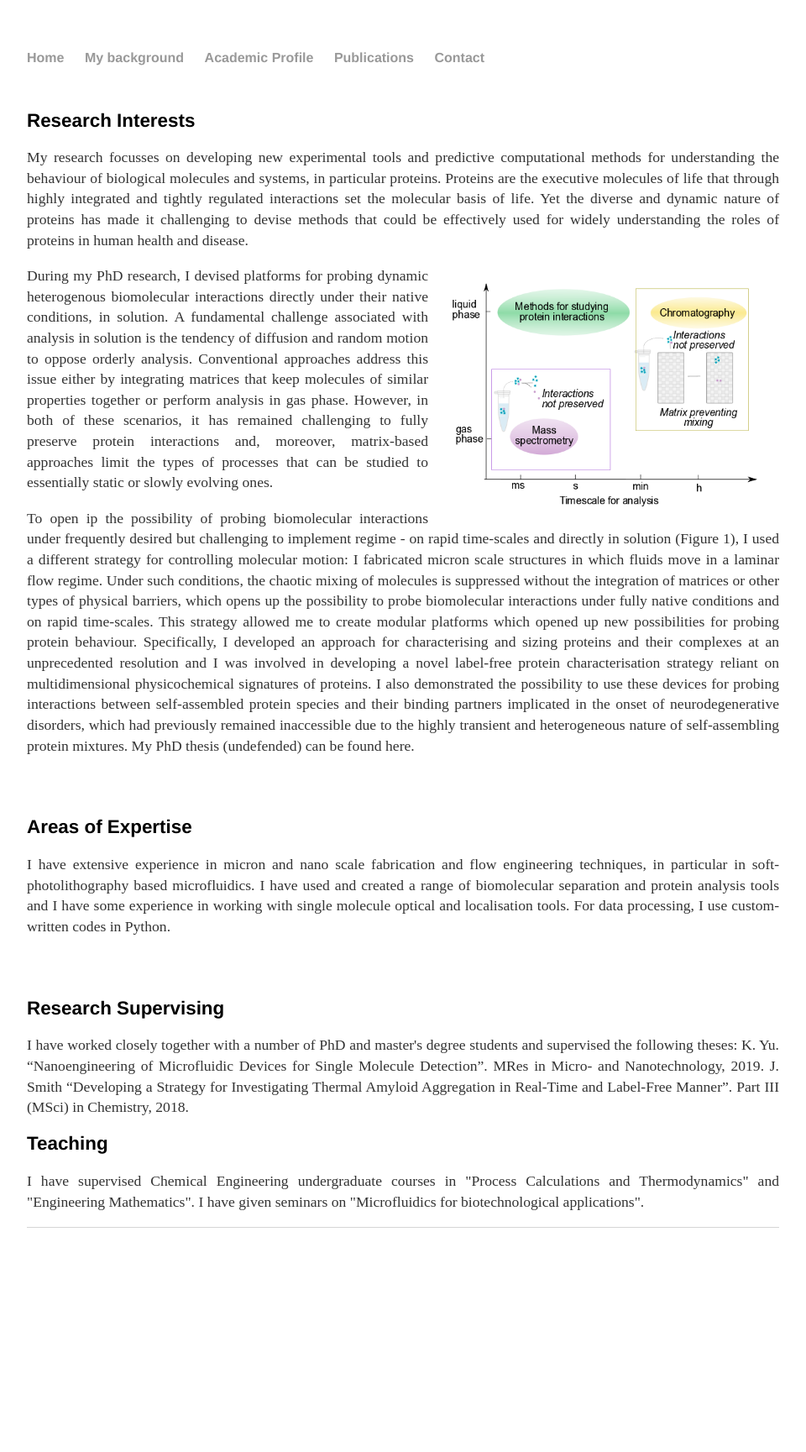
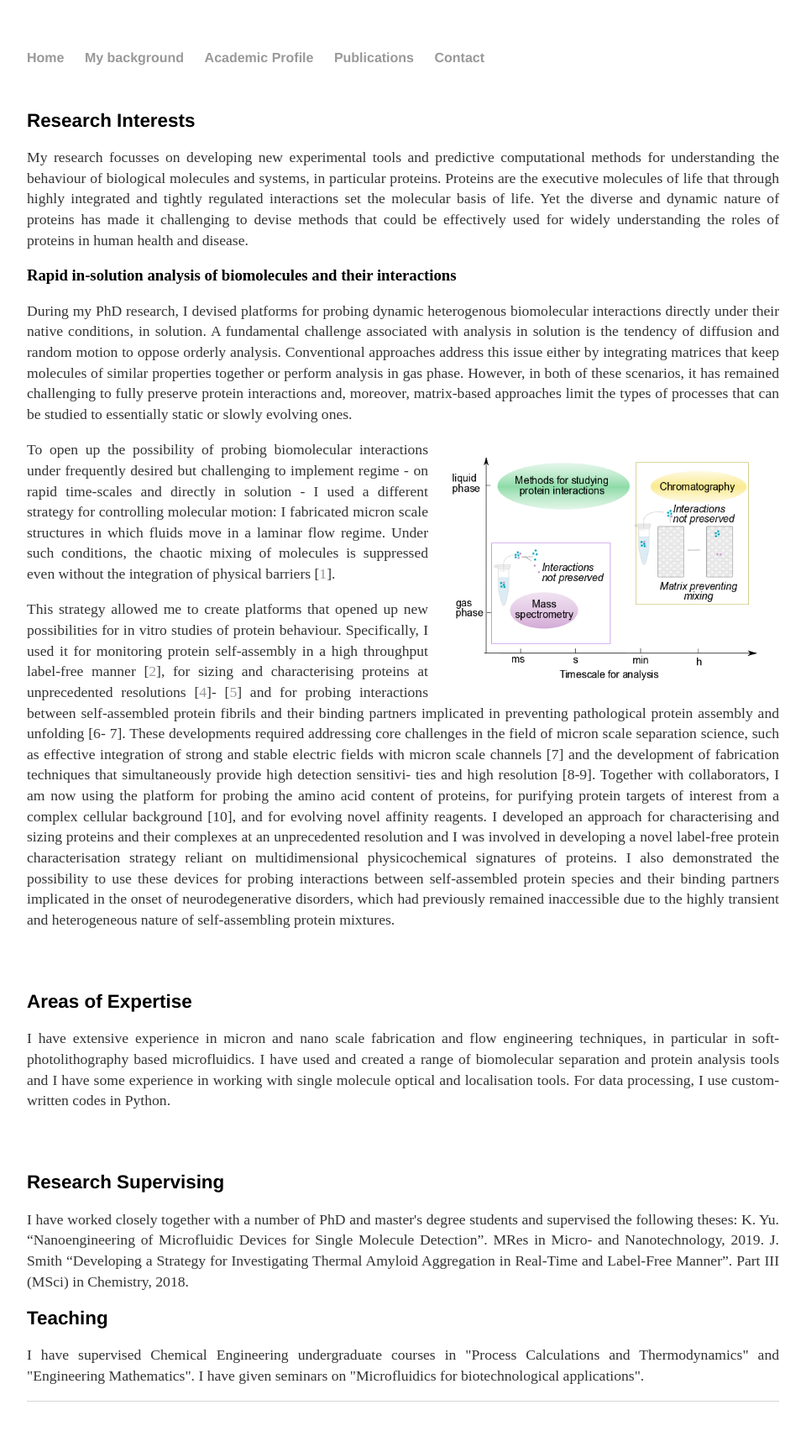
Before and after one commit to kadiliissaar/kadiliissaar.github.io, a Jekyll site: the page built from academic-profile/index.html, in a window 1280 px wide. Shown: the whole page at 84% size, without its empty margins (160-1120 px from the left). Built offline with Jekyll 4.4.1, drawn with Linux system fonts in a browser that asks for light colours; before the commit the page ends 1522 px from its top, so only the background shows below that.

Commit message:
Update index.html

```diff
--- a/academic-profile/index.html
+++ b/academic-profile/index.html
@@ -11,7 +11,7 @@ molecules of life that through highly integrated and tightly regulated interacti
 the diverse and dynamic nature of proteins has made it challenging to devise methods that could be effectively used for
 widely understanding the roles of proteins in human health and disease.</p>
 
-<img src="https://github.com/kadiliissaar/kadiliissaar.github.io/raw/master/Photos/Research/fast-liquid-phase-analysis.png" style="float:right;width:403px;height:300px;margin-left:15px">
+	<h3>Rapid in-solution analysis of biomolecules and their interactions</h3>
 	<p align="justify"> During my PhD research, I devised platforms for probing dynamic heterogenous biomolecular
 interactions directly under their native conditions, in solution. A fundamental challenge associated with analysis in solution
 is the tendency of diffusion and random motion to oppose orderly analysis. Conventional approaches address this issue either
@@ -19,18 +19,35 @@ by integrating matrices that keep molecules of similar properties together or pe
 both of these scenarios, it has remained challenging to fully preserve protein interactions and, moreover, matrix-based
 approaches limit the types of processes that can be studied to essentially static or slowly evolving ones.</p>
 
-	<p align="justify"> To open ip the possibility of probing biomolecular interactions under frequently desired but
-challenging to implement regime - on rapid time-scales and directly in solution (Figure 1), I used a different strategy
-for controlling molecular motion: I fabricated micron scale structures in which fluids move in a laminar flow regime.
-Under such conditions, the chaotic mixing of molecules is suppressed without the integration of matrices or other types
-of physical barriers, which opens up the possibility to probe biomolecular interactions under fully native conditions and on rapid time-scales. This strategy
-allowed me to create modular platforms which opened up new possibilities for probing protein behaviour. Specifically,
-I developed an approach for characterising and sizing proteins and their complexes at an unprecedented resolution and I
+	<p align="justify">
+<img src="https://github.com/kadiliissaar/kadiliissaar.github.io/raw/master/Photos/Research/fast-liquid-phase-analysis.png" style="float:right;width:403px;height:300px;margin-left:15px">
+To open up the possibility of probing biomolecular interactions under frequently desired but
+challenging to implement regime - on rapid time-scales and directly in solution - I used a different strategy for
+controlling molecular motion: I fabricated micron scale structures in which fluids move in a laminar flow regime. Under
+such conditions, the chaotic mixing of molecules is suppressed even without the integration of physical barriers
+[<a href="https://pubs.rsc.org/en/content/articlelanding/2018/lc/c7lc01241a">1</a>]. </p>
+
+	<p align="justify"> This strategy allowed me to create platforms that opened up new possibilities for in vitro studies
+of protein behaviour. Specifically, I used it for monitoring protein self-assembly in a high throughput label-free manner
+[<a href="https://www.sciencedirect.com/science/article/pii/S0006349515047074">2</a>], for sizing and
+characterising proteins at unprecedented resolutions
+[<a href="=https://www.nature.com/articles/s41378-019-0072-3">4</a>]-
+[<a href="=https://pubs.rsc.org/en/content/articlehtml/2017/cp/c7cp01503h">5</a>] and for probing interactions between
+self-assembled protein
+fibrils and their binding partners implicated in preventing pathological protein assembly and unfolding [6- 7]. These
+developments required addressing core challenges in the field of micron scale separation science, such as effective
+integration of strong and stable electric fields with micron scale channels [7] and the development of fabrication
+techniques that simultaneously provide high detection sensitivi- ties and high resolution [8-9]. Together with
+collaborators, I am now using the platform for probing the amino acid content of proteins, for purifying protein
+targets of interest from a complex cellular background [10], and for evolving novel affinity reagents.
+
+
+		I developed an approach for characterising and sizing proteins and their complexes at an unprecedented resolution and I
 was involved in developing a novel label-free protein characterisation strategy reliant on multidimensional
 physicochemical signatures of proteins. I also demonstrated the possibility to use these devices for probing
 interactions between self-assembled protein species and their binding partners implicated in the onset of
 neurodegenerative disorders, which had previously remained inaccessible due to the highly transient and heterogeneous
-nature of self-assembling protein mixtures. My PhD thesis (undefended) can be found here.</p>
+nature of self-assembling protein mixtures.</p>
 </br>
 </br>
 
```
